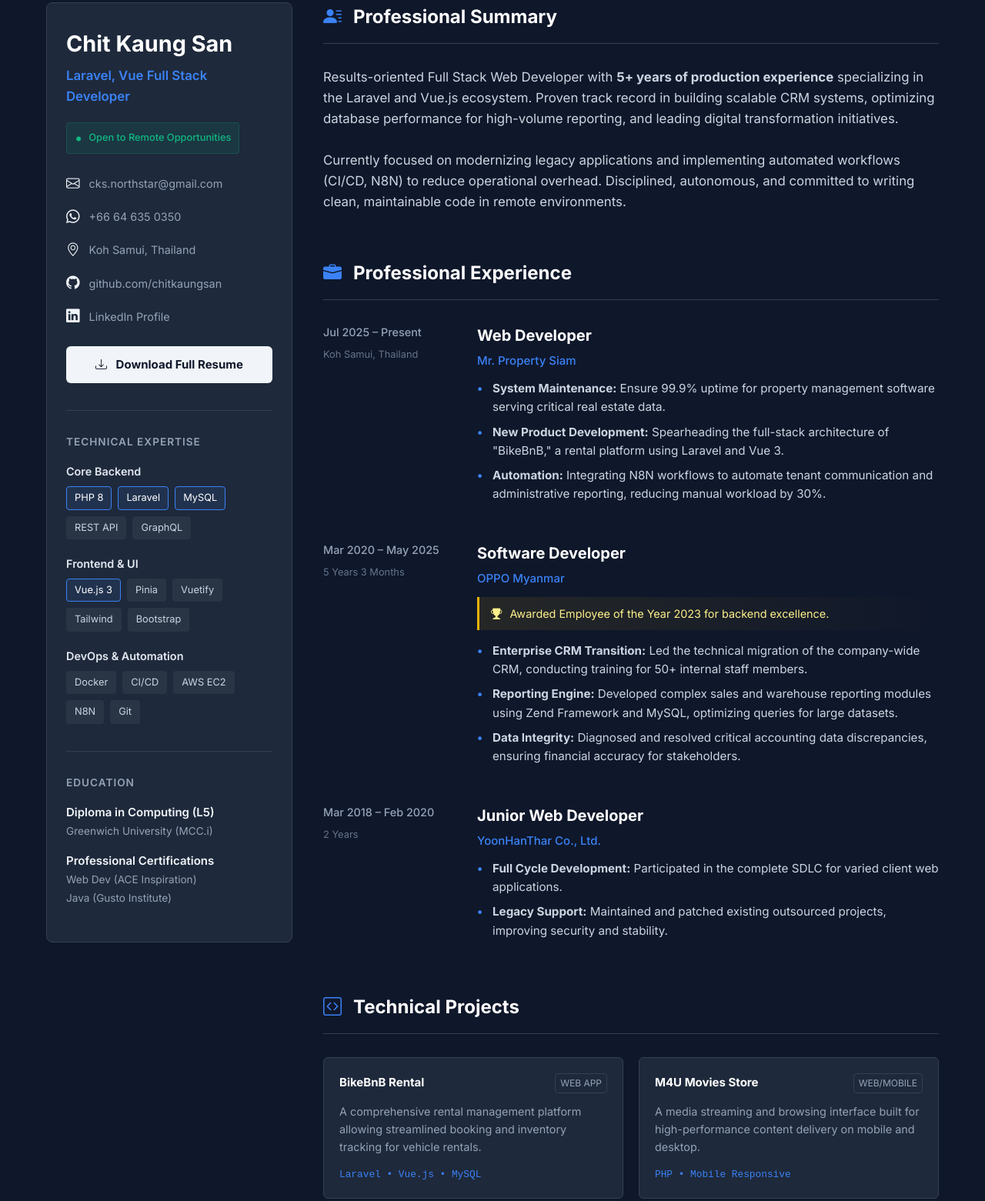
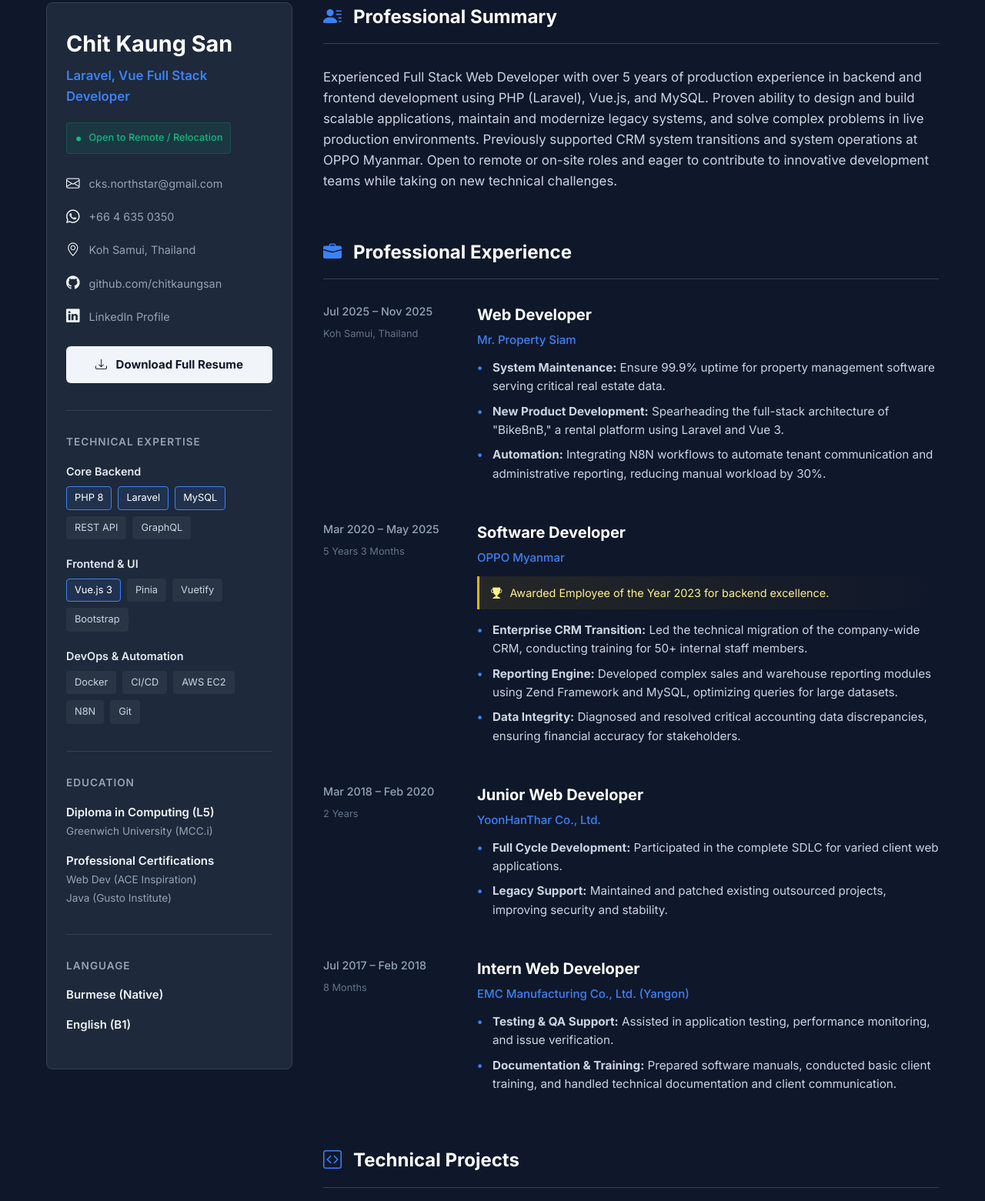
Before and after one commit to chitkaungsan/portfilio, a plain HTML site: page index.html in a window 1280 px wide. Shown: the part 37-1598 px from the top of the page at 77% size. Drawn offline with nearby package versions, Linux system fonts and the light colour scheme.

Commit message:
update 2

```diff
--- a/index.html
+++ b/index.html
@@ -353,7 +353,7 @@
 
           <div class="status-indicator">
             <span style="font-size: 1.2rem; margin-right: 8px">•</span> Open to
-            Remote Opportunities
+            Remote / Relocation
           </div>
 
           <ul class="contact-list">
@@ -365,7 +365,7 @@
             </li>
             <li>
               <i class="bi bi-whatsapp"></i>
-              <a href="https://wa.me/66646350350">+66 64 635 0350</a>
+              <a href="https://wa.me/66646350350">+66 4 635 0350</a>
             </li>
             <li>
               <i class="bi bi-geo-alt"></i>
@@ -389,8 +389,10 @@
 
           <div style="margin-top: 25px">
             <a
-              href="#"
+              href="https://drive.google.com/file/d/19yNyPb_inouAZmowyegZcUslZMn55XWE/view?usp=drive_link"
               class="download-btn"
+              target="_blank"
+              rel="noopener noreferrer"
               style="
                 background: var(--text-main);
                 color: var(--primary);
@@ -401,8 +403,8 @@
                 font-weight: 700;
               "
             >
-              <i class="bi bi-download" style="margin-right: 8px"></i> Download
-              Full Resume
+              <i class="bi bi-download" style="margin-right: 8px"></i>
+              Download Full Resume
             </a>
           </div>
 
@@ -426,7 +428,6 @@
                 <span class="tag core">Vue.js 3</span>
                 <span class="tag">Pinia</span>
                 <span class="tag">Vuetify</span>
-                <span class="tag">Tailwind</span>
                 <span class="tag">Bootstrap</span>
               </div>
             </div>
@@ -455,6 +456,15 @@
               <span class="edu-school">Java (Gusto Institute)</span>
             </div>
           </div>
+                    <div class="sidebar-section">
+            <h4 class="sidebar-title">Language</h4>
+            <div class="edu-item">
+              <span class="edu-degree">Burmese (Native)</span>
+            </div>
+            <div class="edu-item">
+              <span class="edu-degree">English (B1)</span>
+            </div>
+          </div>
         </div>
       </aside>
 
@@ -465,16 +475,15 @@
             <h2>Professional Summary</h2>
           </div>
           <p class="summary-text">
-            Results-oriented Full Stack Web Developer with
-            <strong>5+ years of production experience</strong> specializing in
-            the Laravel and Vue.js ecosystem. Proven track record in building
-            scalable CRM systems, optimizing database performance for
-            high-volume reporting, and leading digital transformation
-            initiatives. <br /><br />
-            Currently focused on modernizing legacy applications and
-            implementing automated workflows (CI/CD, N8N) to reduce operational
-            overhead. Disciplined, autonomous, and committed to writing clean,
-            maintainable code in remote environments.
+           Experienced Full Stack Web Developer with over 5 years of production
+experience in backend and frontend development using PHP (Laravel),
+Vue.js, and MySQL. Proven ability to design and build scalable
+applications, maintain and modernize legacy systems, and solve complex
+problems in live production environments. Previously supported CRM
+system transitions and system operations at OPPO Myanmar. Open to
+remote or on-site roles and eager to contribute to innovative
+development teams while taking on new technical challenges.
+
           </p>
         </section>
 
@@ -486,7 +495,7 @@
 
           <div class="job-card">
             <div class="job-meta">
-              <span class="job-dates">Jul 2025 – Present</span>
+              <span class="job-dates">Jul 2025 – Nov 2025</span>
               <span class="job-duration">Koh Samui, Thailand</span>
             </div>
             <div class="job-content">
@@ -563,6 +572,29 @@
                   <strong>Legacy Support:</strong> Maintained and patched
                   existing outsourced projects, improving security and
                   stability.
+                </li>
+              </ul>
+            </div>
+          </div>
+          <div class="job-card">
+            <div class="job-meta">
+              <span class="job-dates">Jul 2017 – Feb 2018</span>
+              <span class="job-duration">8 Months</span>
+            </div>
+            <div class="job-content">
+              <h3>Intern Web Developer</h3>
+              <span class="job-company"
+                >EMC Manufacturing Co., Ltd. (Yangon)</span
+              >
+              <ul class="job-achievements">
+                <li>
+                  <strong>Testing & QA Support:</strong> Assisted in application
+                  testing, performance monitoring, and issue verification.
+                </li>
+                <li>
+                  <strong>Documentation & Training:</strong> Prepared software
+                  manuals, conducted basic client training, and handled
+                  technical documentation and client communication.
                 </li>
               </ul>
             </div>
@@ -645,7 +677,7 @@
                 Booking system for events, handling seat reservations and
                 digital ticket generation.
               </p>
-              <div class="tech-stack">Booking Logic • Payment Flow</div>
+              <div class="tech-stack">Booking Logic </div>
             </div>
             <div class="project-card">
               <div class="project-head">
```
